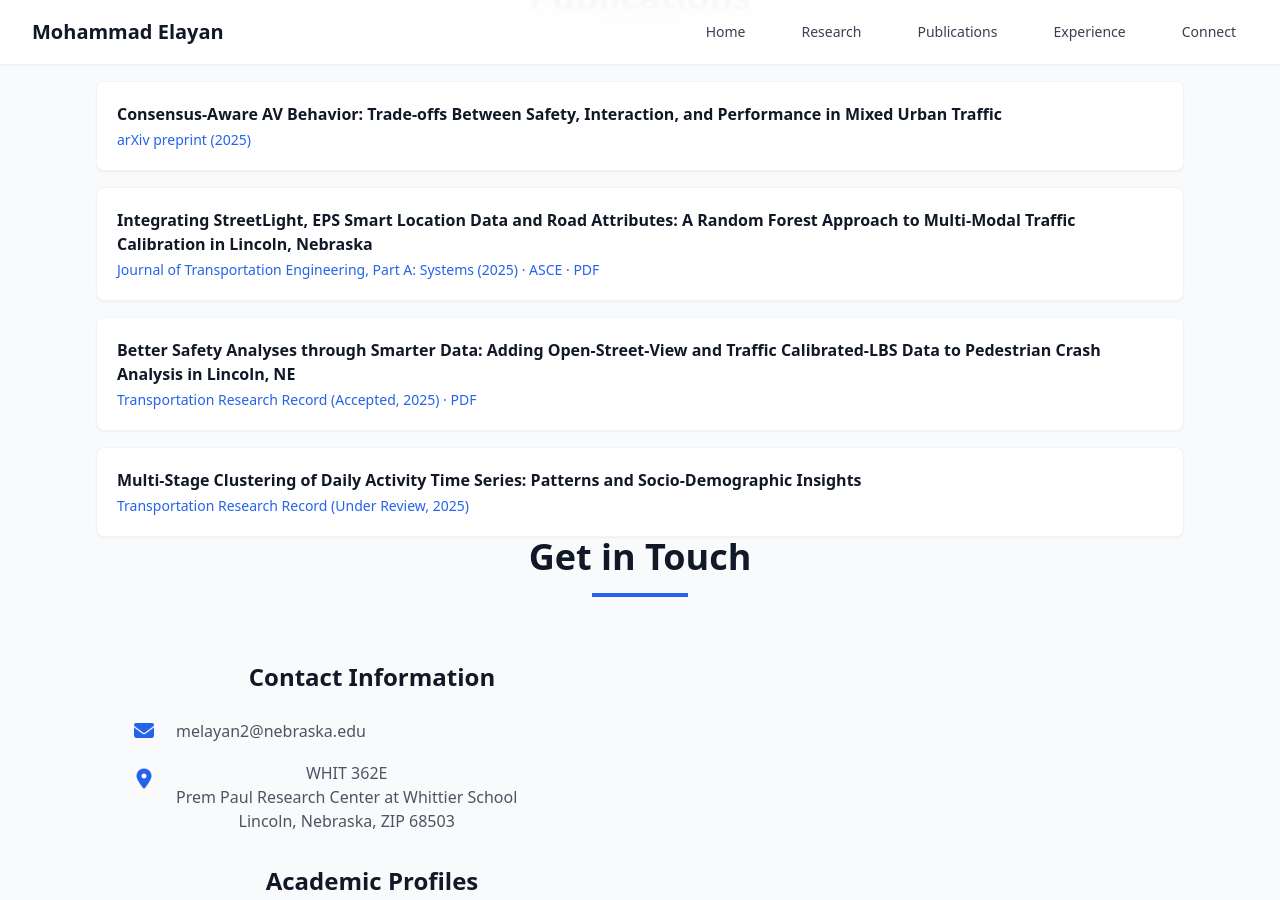
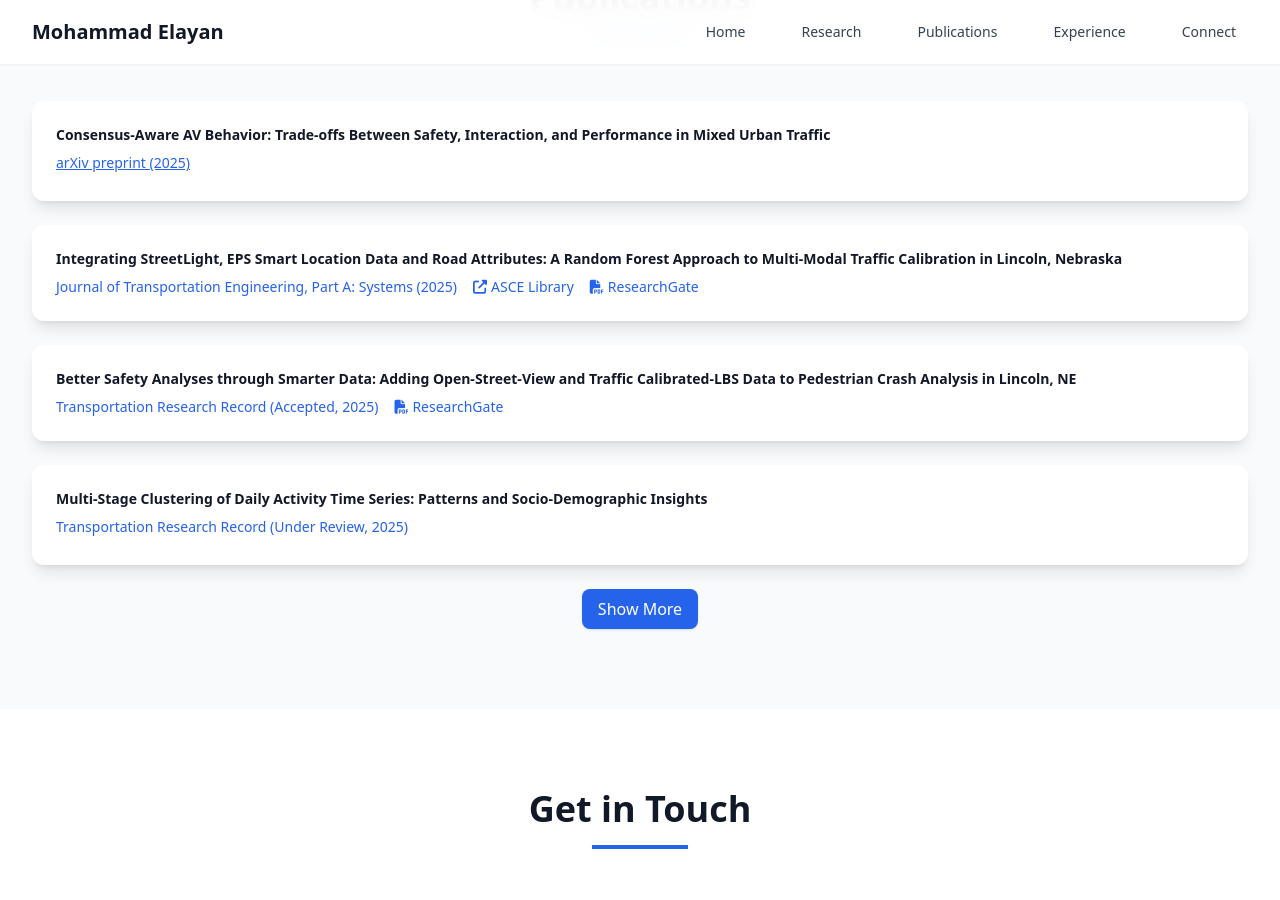
Before and after one commit to mselayan/mselayan.github.io, a Jekyll site: the page research.html, which Jekyll copies as it is, in a window 1280 px wide and 900 px high, scrolled down 1179 px. Built offline with Jekyll 4.4.1, drawn with Linux system fonts in a browser that asks for light colours; nearby versions of some CDN libraries.

Commit message:
Update research.html

```diff
--- a/research.html
+++ b/research.html
@@ -162,103 +162,152 @@
 
     <!-- Publications -->
 <section id="publications" class="py-20 bg-gray-50">
-  <div class="max-w-6xl mx-auto px-4 sm:px-6 lg:px-8">
-    <div class="text-center mb-12">
-      <h2 class="text-4xl font-bold text-gray-900 mb-3">Publications</h2>
-      <div class="w-20 h-1 bg-blue-600 mx-auto"></div>
+  <div class="max-w-7xl mx-auto px-4 sm:px-6 lg:px-8">
+    <div class="text-center mb-16">
+      <h2 class="text-4xl font-bold text-gray-900 mb-4">Publications</h2>
+      <div class="w-24 h-1 bg-blue-600 mx-auto"></div>
     </div>
 
-    <!-- Always visible publications -->
-    <div class="space-y-4">
-      <!-- Publication -->
-      <div class="bg-white border border-gray-100 p-5 rounded-lg shadow-sm hover:shadow-md transition">
-        <h3 class="text-base font-semibold text-gray-900 mb-1">
+    <!-- Always visible publications (first 4) -->
+    <div class="space-y-6">
+      <!-- Preprint -->
+      <div class="bg-white p-6 rounded-xl shadow-lg card-hover">
+        <h3 class="text-sm font-semibold text-gray-900 mb-2">
           Consensus-Aware AV Behavior: Trade-offs Between Safety, Interaction, and Performance in Mixed Urban Traffic
         </h3>
-        <p class="text-sm text-blue-600">
-          <a href="https://arxiv.org/abs/2505.04379" target="_blank" class="hover:underline">arXiv preprint (2025)</a>
+        <p class="text-blue-600 font-medium text-sm mb-1">
+          <a href="https://arxiv.org/abs/2505.04379" target="_blank" class="underline">arXiv preprint (2025)</a>
         </p>
       </div>
 
-      <div class="bg-white border border-gray-100 p-5 rounded-lg shadow-sm hover:shadow-md transition">
-        <h3 class="text-base font-semibold text-gray-900 mb-1">
-          Integrating StreetLight, EPS Smart Location Data and Road Attributes: A Random Forest Approach to Multi-Modal Traffic Calibration in Lincoln, Nebraska
+      <!-- Journal Paper -->
+      <div class="bg-white p-6 rounded-xl shadow-lg card-hover">
+        <h3 class="text-sm font-semibold text-gray-900 mb-2">
+          Integrating StreetLight, EPS Smart Location Data and Road Attributes:
+          A Random Forest Approach to Multi-Modal Traffic Calibration in Lincoln, Nebraska
         </h3>
-        <p class="text-sm text-blue-600">
+
+        <div class="flex flex-wrap items-center gap-4">
+          <p class="text-blue-600 font-medium text-sm mb-0">
             Journal of Transportation Engineering, Part A: Systems (2025)
-          ·
-          <a href="https://ascelibrary.org/doi/10.1061/JTEPBS.TEENG-8949" target="_blank" class="hover:underline">ASCE</a>
-          ·
-          <a href="https://www.researchgate.net/publication/390051928_Integrating_StreetLight_EPS_Smart_Location_Data_and_Road_Attributes_A_Random_Forest_Approach_to_Multi-Modal_Traffic_Calibration_in_Lincoln_Nebraska" target="_blank" class="hover:underline">PDF</a>
           </p>
+          <a href="https://ascelibrary.org/doi/10.1061/JTEPBS.TEENG-8949" target="_blank"
+             class="inline-flex items-center text-blue-600 hover:text-blue-800 font-medium text-sm">
+            <i class="fas fa-external-link-alt mr-1"></i>
+            ASCE Library
+          </a>
+          <a href="https://www.researchgate.net/publication/390051928_Integrating_StreetLight_EPS_Smart_Location_Data_and_Road_Attributes_A_Random_Forest_Approach_to_Multi-Modal_Traffic_Calibration_in_Lincoln_Nebraska"
+             target="_blank"
+             class="inline-flex items-center text-blue-600 hover:text-blue-800 font-medium text-sm">
+            <i class="fas fa-file-pdf mr-1"></i>
+            ResearchGate
+          </a>
+        </div>
       </div>
 
-      <div class="bg-white border border-gray-100 p-5 rounded-lg shadow-sm hover:shadow-md transition">
-        <h3 class="text-base font-semibold text-gray-900 mb-1">
+    <!-- Accepted Paper -->
+          <div class="bg-white p-6 rounded-xl shadow-lg card-hover">
+            <h3 class="text-sm font-semibold text-gray-900 mb-2">
               Better Safety Analyses through Smarter Data: Adding Open-Street-View and Traffic Calibrated-LBS Data to Pedestrian Crash Analysis in Lincoln, NE
             </h3>
-        <p class="text-sm text-blue-600">
+
+            <div class="flex flex-wrap items-center gap-4">
+              <p class="text-blue-600 font-medium text-sm mb-0">
                 Transportation Research Record (Accepted, 2025)
-          ·
-          <a href="https://www.researchgate.net/publication/382926999_Better_Safety_Analyses_through_Smarter_Data_Adding_Open-Street-View_and_Traffic_Calibrated-LBS_Data_to_Pedestrian_Crash_Analysis_in_Lincoln_NE" target="_blank" class="hover:underline">PDF</a>
               </p>
+              <a href="https://www.researchgate.net/publication/382926999_Better_Safety_Analyses_through_Smarter_Data_Adding_Open-Street-View_and_Traffic_Calibrated-LBS_Data_to_Pedestrian_Crash_Analysis_in_Lincoln_NE"
+                 target="_blank"
+                 class="inline-flex items-center text-blue-600 hover:text-blue-800 font-medium text-sm">
+                <i class="fas fa-file-pdf mr-1"></i>
+                ResearchGate
+              </a>
+            </div>
           </div>
 
-      <div class="bg-white border border-gray-100 p-5 rounded-lg shadow-sm hover:shadow-md transition">
-        <h3 class="text-base font-semibold text-gray-900 mb-1">
+          <!-- Under Review -->
+          <div class="bg-white p-6 rounded-xl shadow-lg card-hover">
+            <h3 class="text-sm font-semibold text-gray-900 mb-2">
               Multi-Stage Clustering of Daily Activity Time Series: Patterns and Socio-Demographic Insights
             </h3>
-        <p class="text-sm text-blue-600">Transportation Research Record (Under Review, 2025)</p>
+            <p class="text-blue-600 font-medium text-sm mb-1">
+              Transportation Research Record (Under Review, 2025)
+            </p>
           </div>
         </div>
 
         <!-- Hidden publications -->
-    <div id="more-publications" class="space-y-4 hidden mt-6">
-      <div class="bg-white border border-gray-100 p-5 rounded-lg shadow-sm hover:shadow-md transition">
-        <h3 class="text-base font-semibold text-gray-900 mb-1">
+        <div id="more-publications" class="space-y-6 hidden mt-6">
+          <!-- Conference -->
+          <div class="bg-white p-6 rounded-xl shadow-lg card-hover">
+            <h3 class="text-sm font-semibold text-gray-900 mb-2">
               Consensus-Aware AV Behavior: Trade-offs Between Safety, Interaction, and Performance in Mixed Urban Traffic
             </h3>
-        <p class="text-sm text-blue-600">IEEE ITSC, Gold Coast, Australia (Nov 2025)</p>
+            <p class="text-blue-600 font-medium text-sm mb-1">
+              IEEE ITSC, Gold Coast, Australia, Nov 2025
+            </p>
           </div>
 
-      <div class="bg-white border border-gray-100 p-5 rounded-lg shadow-sm hover:shadow-md transition">
-        <h3 class="text-base font-semibold text-gray-900 mb-1">
+          <!-- Conference -->
+          <div class="bg-white p-6 rounded-xl shadow-lg card-hover">
+            <h3 class="text-sm font-semibold text-gray-900 mb-2">
               Better Safety Analyses through Smarter Data: Adding Open-Street-View and Traffic Calibrated-LBS Data to Pedestrian Crash Analysis in Lincoln, NE
             </h3>
-        <p class="text-sm text-blue-600">TRB 104th Annual Meeting, Washington DC (Jan 2025)</p>
+            <p class="text-blue-600 font-medium text-sm mb-1">
+              TRB 104th Annual Meeting, Washington DC, Jan 2025
+            </p>
           </div>
 
-      <div class="bg-white border border-gray-100 p-5 rounded-lg shadow-sm hover:shadow-md transition">
-        <h3 class="text-base font-semibold text-gray-900 mb-1">
+          <!-- Technical Report -->
+          <div class="bg-white p-6 rounded-xl shadow-lg card-hover">
+            <h3 class="text-sm font-semibold text-gray-900 mb-2">
               Modeling Pedestrian and Bicyclist Crash Exposure with Location-Based Service Data
             </h3>
-        <p class="text-sm text-blue-600">NDOT Technical Report No. SPR-FY23(025), 2024</p>
+            <p class="text-blue-600 font-medium text-sm mb-1">
+              Nebraska Department of Transportation, Technical Report No. SPR-FY23(025), 2024
+            </p>
           </div>
 
-      <div class="bg-white border border-gray-100 p-5 rounded-lg shadow-sm hover:shadow-md transition">
-        <h3 class="text-base font-semibold text-gray-900 mb-1">
+          <!-- Journal Paper -->
+          <div class="bg-white p-6 rounded-xl shadow-lg card-hover">
+            <h3 class="text-sm font-semibold text-gray-900 mb-2">
               Studying Rutting Performance of Superpave Mixtures
             </h3>
-        <p class="text-sm text-blue-600">Road Materials and Pavement Design, 19(2), 2016</p>
+            <p class="text-blue-600 font-medium text-sm mb-1">
+              Road Materials and Pavement Design, 19(2), 2016
+            </p>
           </div>
 
-      <div class="bg-white border border-gray-100 p-5 rounded-lg shadow-sm hover:shadow-md transition">
-        <h3 class="text-base font-semibold text-gray-900 mb-1">
+          <!-- Journal Paper -->
+          <div class="bg-white p-6 rounded-xl shadow-lg card-hover">
+            <h3 class="text-sm font-semibold text-gray-900 mb-2">
               Gap Acceptance Behavior at U-Turn Median Openings – Case Study in Jordan
             </h3>
-        <p class="text-sm text-blue-600">Jordan Journal of Civil Engineering, 7(3), 2013</p>
+            <p class="text-blue-600 font-medium text-sm mb-1">
+              Jordan Journal of Civil Engineering, 7(3), 2013
+            </p>
           </div>
 
-      <div class="bg-white border border-gray-100 p-5 rounded-lg shadow-sm hover:shadow-md transition">
-        <h3 class="text-base font-semibold text-gray-900 mb-1">
+          <!-- Journal Paper -->
+          <div class="bg-white p-6 rounded-xl shadow-lg card-hover">
+            <h3 class="text-sm font-semibold text-gray-900 mb-2">
               Laboratory Study on Solidification/Stabilization of Unwanted Medications Using Asphalt as a Binder
             </h3>
-        <p class="text-sm text-blue-600">Journal of Material Cycles and Waste Management, 15(2), 2013</p>
+            <p class="text-blue-600 font-medium text-sm mb-1">
+              Journal of Material Cycles and Waste Management, 15(2), 2013
+            </p>
           </div>
         </div>
 
         <!-- Show More Button -->
-    <div class="text-center mt
+        <div class="text-center mt-6">
+          <button id="toggle-btn"
+                  class="px-4 py-2 bg-blue-600 text-white rounded-lg shadow hover:bg-blue-700 transition">
+            Show More
+          </button>
+        </div>
+      </div>
+    </section>
+
 
 
     <!-- Connect -->
```
Lines whose indentation alone changed are shown as unchanged.
